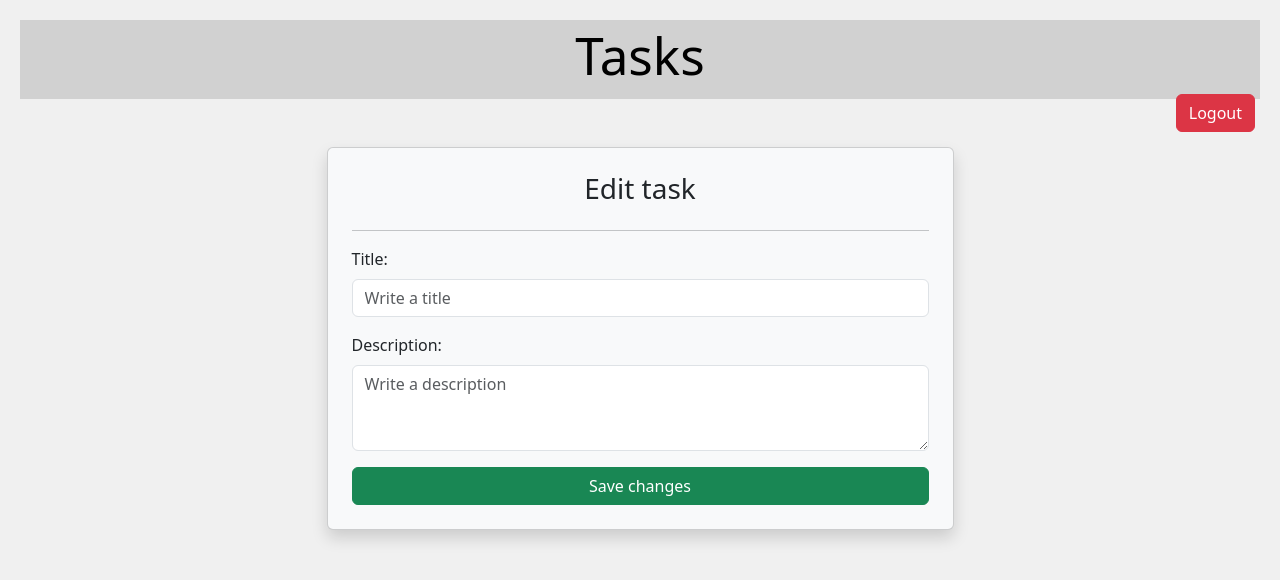
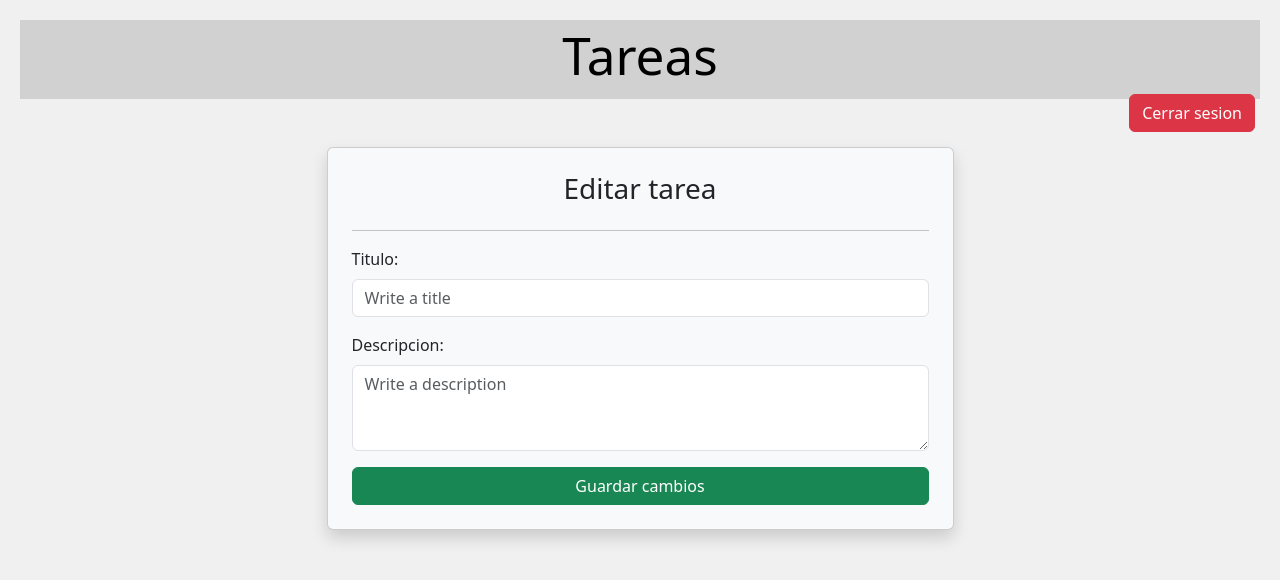
Before and after one commit to PedroxionUABC/To-Do-List, a Django app: page /tasks/new/ in a window 1280 px wide. Shown: the top 580 px of the page. Run offline with Django 5.2, Linux system fonts and the light colour scheme; the visitor is signed in with stand-in values (Sample User, id 1).

Commit message:
minor changes

```diff
--- a/requirements.txt
+++ b/requirements.txt
@@ -1,2 +1,2 @@
-Django
-psycopg2
+Django==5.0.7
+psycopg2==2.9.9
--- a/tasks/templates/edit_task.html
+++ b/tasks/templates/edit_task.html
@@ -8,20 +8,20 @@
                 {% csrf_token %}
                 <!-- Formulario -->
                 <div class="card shadow p-4 mb-4 bg-light rounded">
-                    <h3 class="text-center">Edit task</h3>
+                    <h3 class="text-center">Editar tarea</h3>
                     <hr>
                     <div class="mb-3">
-                        <label for="id_title" class="form-label">Title:</label>
+                        <label for="id_title" class="form-label">Titulo:</label>
                         <input type="text" id="id_title" name="title" class="form-control"
                         value="{{ form.title.value|default_if_none:'' }}" placeholder="Write a title" required>
                     </div>
 
                     <div class="mb-3">
-                        <label for="id_description" class="form-label">Description:</label>
+                        <label for="id_description" class="form-label">Descripcion:</label>
                         <textarea id="id_description" name="description" class="form-control" rows="3"
                          placeholder="Write a description" required>{{ form.description.value|default_if_none:'' }}</textarea>
                     </div>
-                    <button type="submit" class="btn btn-success">Save changes</button>
+                    <button type="submit" class="btn btn-success">Guardar cambios</button>
                 </div>
             </form>
         </div>
--- a/tasks/templates/tasks.html
+++ b/tasks/templates/tasks.html
@@ -6,16 +6,16 @@
     <meta name="viewport" content="width=device-width, initial-scale=1.0">
     <link rel="stylesheet" href="https://cdn.jsdelivr.net/npm/bootstrap@5.3.3/dist/css/bootstrap.min.css">
     <link rel="stylesheet" href="{% static 'main.css' %}">
-    <title>Tasks App</title>
+    <title>To-Do List in Python (Proyecto final)</title>
 </head>
 <body>
     <header class="text-center mb-5">
-        <h1 class="task-title" style="color: rgb(0, 0, 0); border-radius: 10px; font-size:3.2rem;">Tasks</h1>
+        <h1 class="task-title" style="color: rgb(0, 0, 0); border-radius: 10px; font-size:3.2rem;">Tareas</h1>
         <!-- Logout -->
         {% if user.is_authenticated %}
         <form action="{% url 'logout' %}" method="POST" class="d-inline">
             {% csrf_token %}
-            <button type="submit" class="btn btn-danger float-end">Logout</button>
+            <button type="submit" class="btn btn-danger float-end">Cerrar sesion</button>
         </form>
         {% endif %}
     </header>
@@ -30,14 +30,14 @@
                     <form action="{% url 'create_task' %}" method="POST">
                         {% csrf_token %}
                         <div class="mb-3">
-                            <label for="title" class="form-label">Title:</label>
+                            <label for="title" class="form-label">Titulo:</label>
                             <input type="text" id="title" name="title" class="form-control" placeholder="Write a title" required>
                         </div>
                         <div class="mb-3">
-                            <label for="description" class="form-label">Description:</label>
+                            <label for="description" class="form-label">Descripcion:</label>
                             <textarea id="description" name="description" class="form-control" rows="3" placeholder="Write a description" required></textarea>
                         </div>
-                        <button class="btn btn-success w-100">Save</button>
+                        <button class="btn btn-success w-100">Guardar</button>
                     </form>
                 </div>
 
@@ -48,14 +48,14 @@
                             <div>
                                 <div class="form-check">
                                     <input class="form-check-input" type="checkbox" id="completed" name="completed" {% if request.GET.completed %}checked{% endif %}>
-                                    <label class="form-check-label" for="completed">Completed tasks</label>
+                                    <label class="form-check-label" for="completed">Tareas completadas:</label>
                                 </div>
                                 <div class="form-check">
                                     <input class="form-check-input" type="checkbox" id="pending" name="pending" {% if request.GET.pending %}checked{% endif %}>
-                                    <label class="form-check-label" for="pending">Pending tasks</label>
+                                    <label class="form-check-label" for="pending">Tareas pendientes</label>
                                 </div>
                             </div>
-                            <button type="submit" class="btn btn-primary w-50">Filter</button>
+                            <button type="submit" class="btn btn-primary w-50">Filtro</button>
                         </form>
                     </div>
                 </div>
@@ -88,18 +88,18 @@
                                 <div class="d-flex">
                                     <form action="{% url 'edit_task' task.id %}" method="GET">
                                         {% csrf_token %}
-                                        <button type="submit" class="btn btn-primary me-2">Edit</button>
+                                        <button type="submit" class="btn btn-primary me-2">Editar</button>
                                     </form>
                                     <form action="{% url 'delete_task' task.id %}" method="POST" class="d-inline">
                                         {% csrf_token %}
-                                        <button type="submit" class="btn btn-danger">Delete</button>
+                                        <button type="submit" class="btn btn-danger">Eliminar</button>
                                     </form>
                                 </div>
                             </div>
                         </div>
                     </div>
                 {% empty %}
-                    <h2 class="text-center text-muted">No tasks.</h2>
+                    <h2 class="text-center text-muted">Sin tareas.</h2>
                 {% endfor %}
             </div>
         </div>
```
Also changed, not shown: django_project/settings.py (+3 -6 lines), 2 other files.
